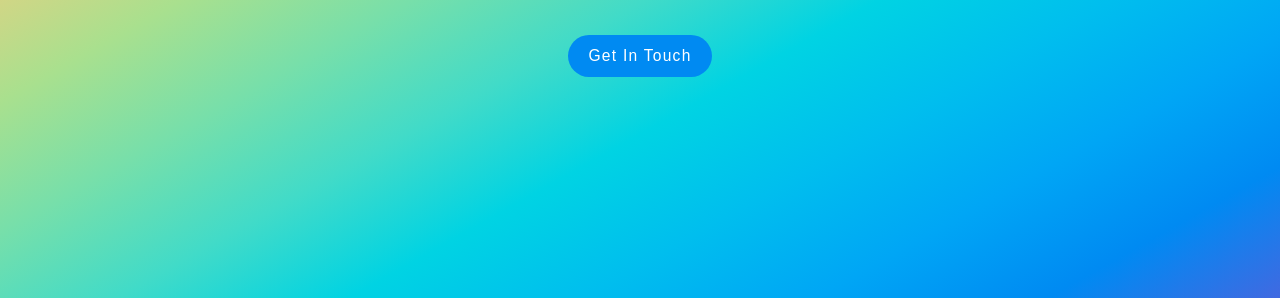
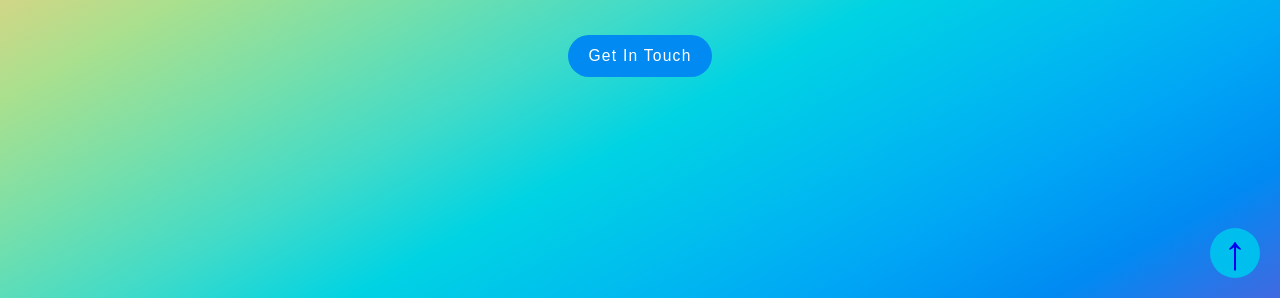
Before and after one commit to rockyhasan33/Portfolio, a plain HTML site: page index.html in a window 1280 px wide. Shown: the part 502-800 px from the top of the page. Drawn offline with Linux system fonts and the light colour scheme; a web font is replaced by a local one.

Commit message:
adding top scroll

```diff
--- a/index.html
+++ b/index.html
@@ -126,6 +126,11 @@
                 </div>
             </div>
         </section>
+        <div class="scroll-top">
+            <a href="#" class="top-scroll">
+                &uarr;
+            </a>
+        </div>
     </main>
 
     <script src="script.js"></script>
--- a/style.css
+++ b/style.css
@@ -289,6 +289,27 @@ img:not(.logo) {
 .skills p {
     color: #b9cbd6;
 }
+
+/* Scoll Top */
+
+.scroll-top {
+    width: 50px;
+    height: 50px;
+    background: #00beee;
+    border-radius: 100%;
+    display: flex;
+    justify-content: center;
+    align-items: center;
+    position: fixed;
+    right: 20px;
+    bottom: 20px;
+}
+
+.scroll-top .top-scroll {
+    font-size: 3rem;
+    text-decoration: none;
+
+}
 @media (max-width: 768px) {
     nav {
         padding: 0 1rem;
```
